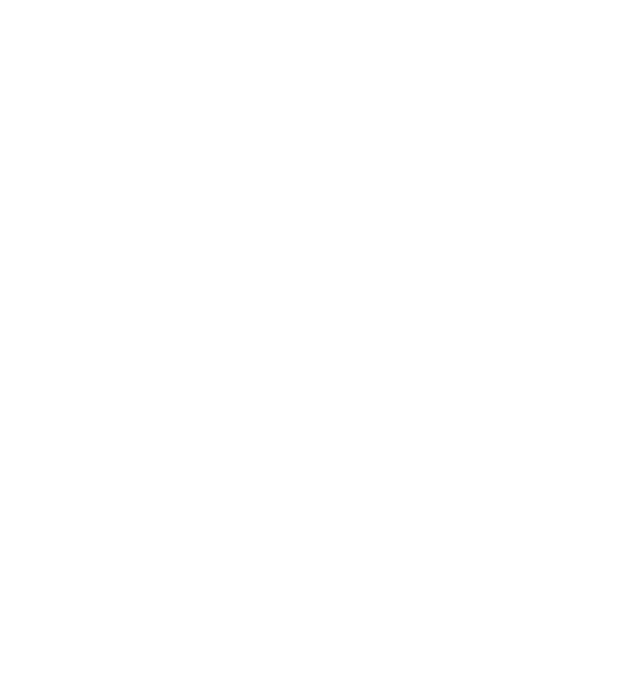
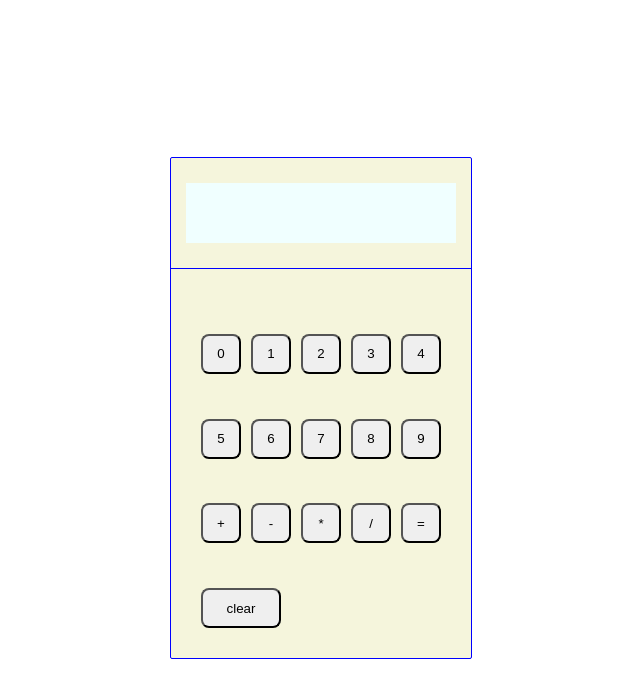
Before and after one commit to bewareofme/calculator, a plain HTML site: page index.html in a window 1280 px wide. Shown: the whole page, without its empty margins (327-967 px from the left). Drawn offline with Linux system fonts and the light colour scheme.

Commit message:
managed to do calculator html

```diff
--- a/index.html
+++ b/index.html
@@ -7,6 +7,29 @@
         <title>calculator</title>
     </head>
     <body>
-
+        <div class="container">
+            <div class="top">
+                <div class="display"></div>
+            </div>
+            <div class="lower">
+                <button>0</button>
+                <button>1</button>
+                <button>2</button>
+                <button>3</button>
+                <button>4</button>
+                <button>5</button>
+                <button>6</button>
+                <button>7</button>
+                <button>8</button>
+                <button>9</button>
+                <button>+</button>
+                <button>-</button>
+                <button>*</button>
+                <button>/</button>
+                <button>=</button>
+                <button style="width:80px">clear</button>
+                <!-- <button>=</button> -->
+            </div>
+        </div>
     </body>
 </html>
--- a/style.css
+++ b/style.css
@@ -8,11 +8,44 @@ body{
 .container{
     display:flex;
     flex-flow:column;
-    flex-grow: 1 1 auto;
+    /* flex-grow: 1 1 auto; */
     background-color: beige;
+    border-radius: 2px;
+    border:1px solid burlywood;
+    height: 500px;
+    width: 300px;
+    border: 1px solid blue;
 }
 .lower{
+    display:flex;
+    flex-wrap: wrap;
     padding:5px;
-    margin: 2px;
+    margin: 20px;
     flex-grow: 1;
+    align-items: flex-end;
+
 }
+.top{
+    height: 100px;
+    /* border: 1px solid blue; */
+    display: flex;
+    justify-content: center;
+    align-items: center;
+    padding: 5px;
+    border-bottom: 1px solid blue;
+}
+button{
+    padding:10px;
+    height:40px;
+    width:40px;
+    margin: 5px;
+    border-radius: 8px
+}
+.display{
+    background-color: azure;
+    height: 60px;
+    /* width: 200px; */
+    flex-grow: 1;
+    margin-right: 10px;
+    margin-left: 10px;
+}
```
